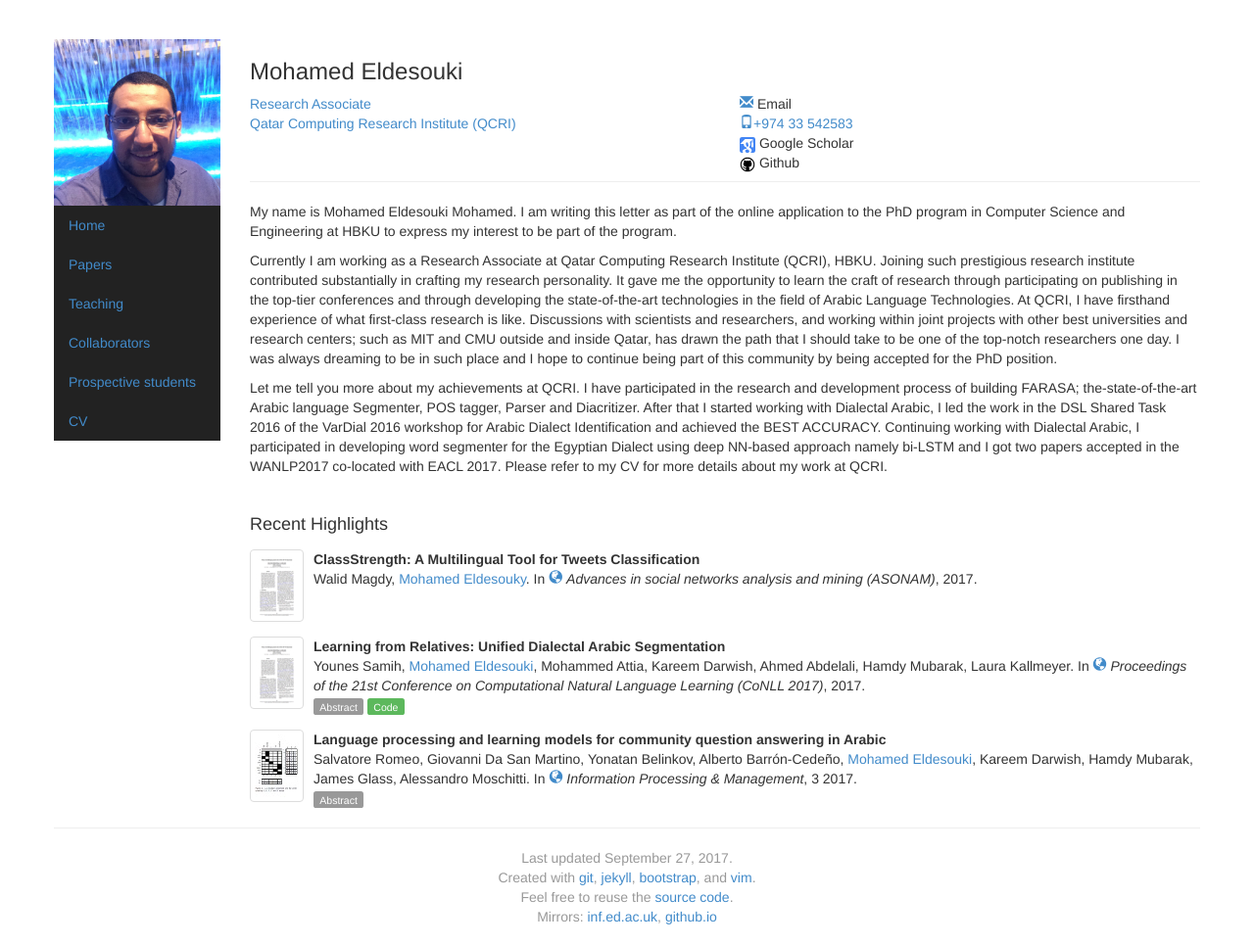
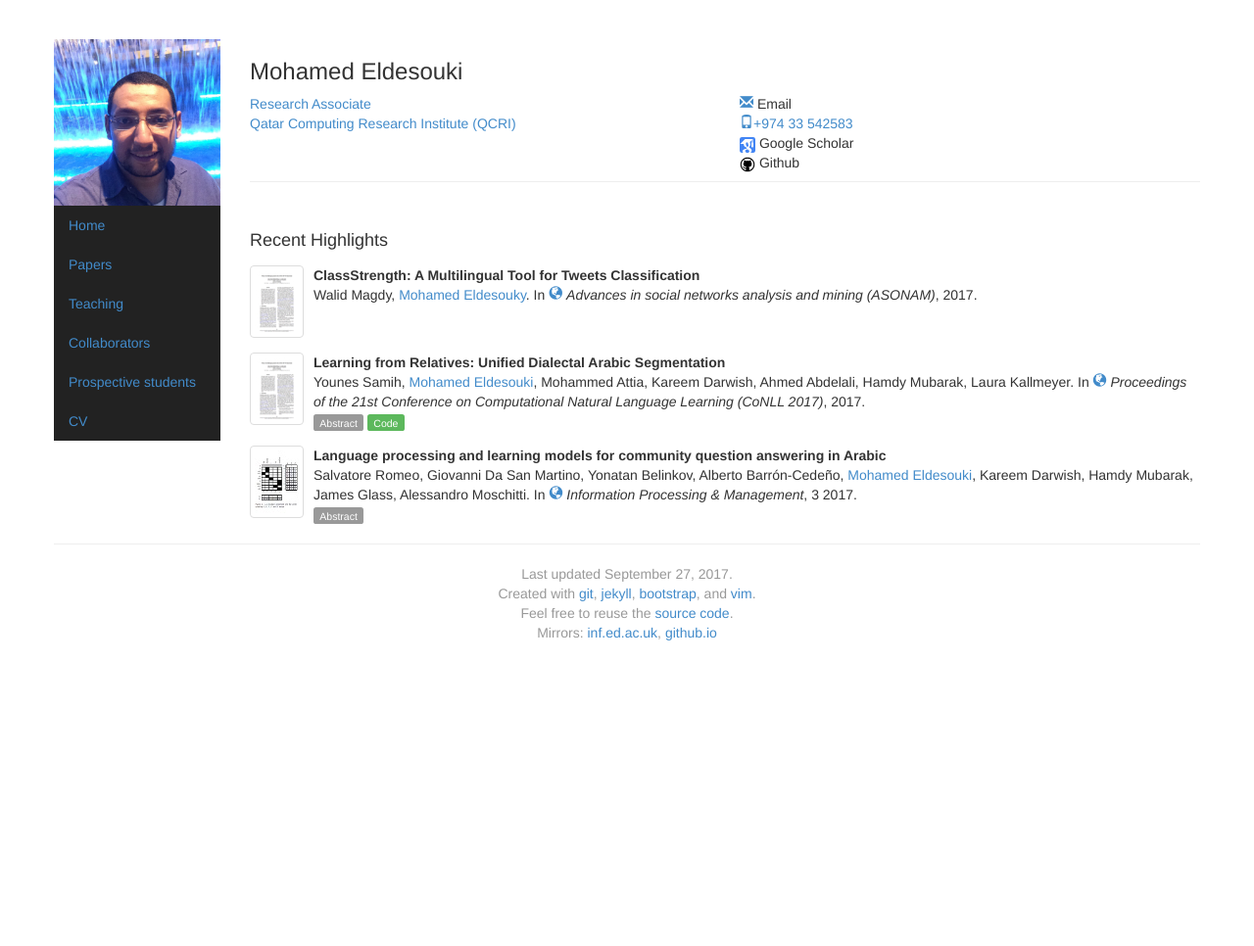
Before and after one commit to gmonu/disooqi.github.io, a Jekyll site: the page built from index.html, in a window 1280 px wide. Shown: the whole page at 98% size. Built offline with Jekyll 4.4.1, drawn with Linux system fonts in a browser that asks for light colours; after the commit the page ends 900 px from its top, so only the background shows below that.

Commit message:
update the home page 'index.html'

```diff
--- a/index.html
+++ b/index.html
@@ -43,13 +43,13 @@ also the deputy director of the
 <a href="http://datascience.inf.ed.ac.uk/">Centre for Doctoral Training in Data
 Science</a>, which offers a four-year MSc + PhD programme.
 -->
-<p>
-My name is Mohamed Eldesouki Mohamed. I am writing this letter as part of the online application to the PhD program in Computer Science and Engineering at HBKU to express my interest to be part of the program. </p>
-<p>
-Currently I am working as a Research Associate at Qatar Computing Research Institute (QCRI), HBKU. Joining such prestigious research institute contributed substantially in crafting my research personality. It gave me the opportunity to learn the craft of research through participating on publishing in the top-tier conferences and through developing the state-of-the-art technologies in the field of Arabic Language Technologies. At QCRI, I have firsthand experience of what first-class research is like. Discussions with scientists and researchers, and working within joint projects with other best universities and research centers; such as MIT and CMU outside and inside Qatar, has drawn the path that I should take to be one of the top-notch researchers one day. I was always dreaming to be in such place and I hope to continue being part of this community by being accepted for the PhD position.</p>
-<p>
-Let me tell you more about my achievements at QCRI. I have participated in the research and development process of building FARASA; the-state-of-the-art Arabic language Segmenter, POS tagger, Parser and Diacritizer. After that I started working with Dialectal Arabic, I led the work in the DSL Shared Task 2016 of the VarDial 2016 workshop for Arabic Dialect Identification and achieved the BEST ACCURACY. Continuing working with Dialectal Arabic, I participated in developing word segmenter for the Egyptian Dialect using deep NN-based approach namely bi-LSTM and I got two papers accepted in the WANLP2017 co-located with EACL 2017. Please refer to my CV for more details about my work at QCRI.
-</p>
+<!--<p>-->
+<!--My name is Mohamed Eldesouki Mohamed. I am writing this letter as part of the online application to the PhD program in Computer Science and Engineering at HBKU to express my interest to be part of the program. </p>-->
+<!--<p>-->
+<!--Currently I am working as a Research Associate at Qatar Computing Research Institute (QCRI), HBKU. Joining such prestigious research institute contributed substantially in crafting my research personality. It gave me the opportunity to learn the craft of research through participating on publishing in the top-tier conferences and through developing the state-of-the-art technologies in the field of Arabic Language Technologies. At QCRI, I have firsthand experience of what first-class research is like. Discussions with scientists and researchers, and working within joint projects with other best universities and research centers; such as MIT and CMU outside and inside Qatar, has drawn the path that I should take to be one of the top-notch researchers one day. I was always dreaming to be in such place and I hope to continue being part of this community by being accepted for the PhD position.</p>-->
+<!--<p>-->
+<!--Let me tell you more about my achievements at QCRI. I have participated in the research and development process of building FARASA; the-state-of-the-art Arabic language Segmenter, POS tagger, Parser and Diacritizer. After that I started working with Dialectal Arabic, I led the work in the DSL Shared Task 2016 of the VarDial 2016 workshop for Arabic Dialect Identification and achieved the BEST ACCURACY. Continuing working with Dialectal Arabic, I participated in developing word segmenter for the Egyptian Dialect using deep NN-based approach namely bi-LSTM and I got two papers accepted in the WANLP2017 co-located with EACL 2017. Please refer to my CV for more details about my work at QCRI.-->
+<!--</p>-->
 <br />
 <h4>Recent Highlights</h4>
 {% for post in site.papers %}
```
Also changed, not shown: 5 other files.
